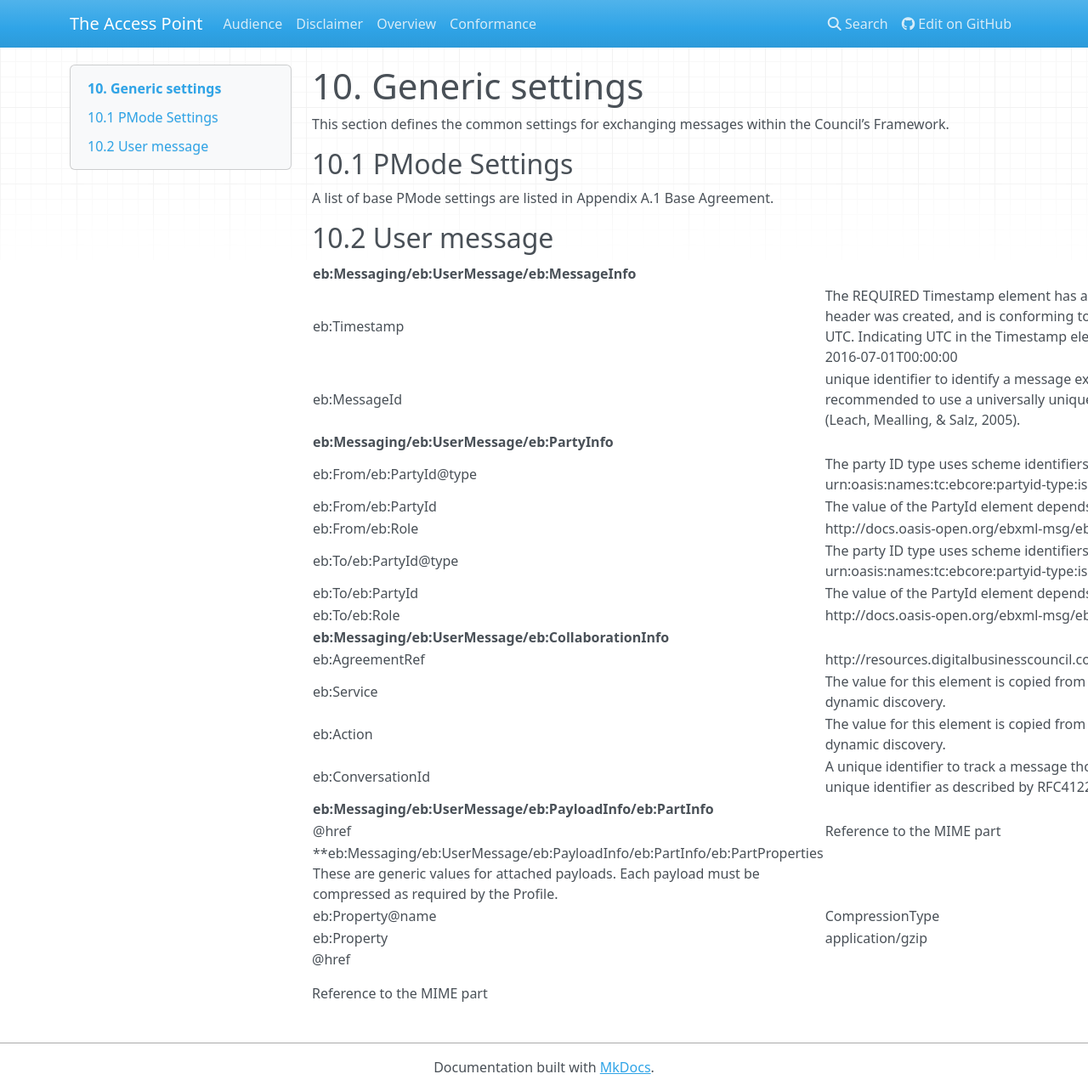
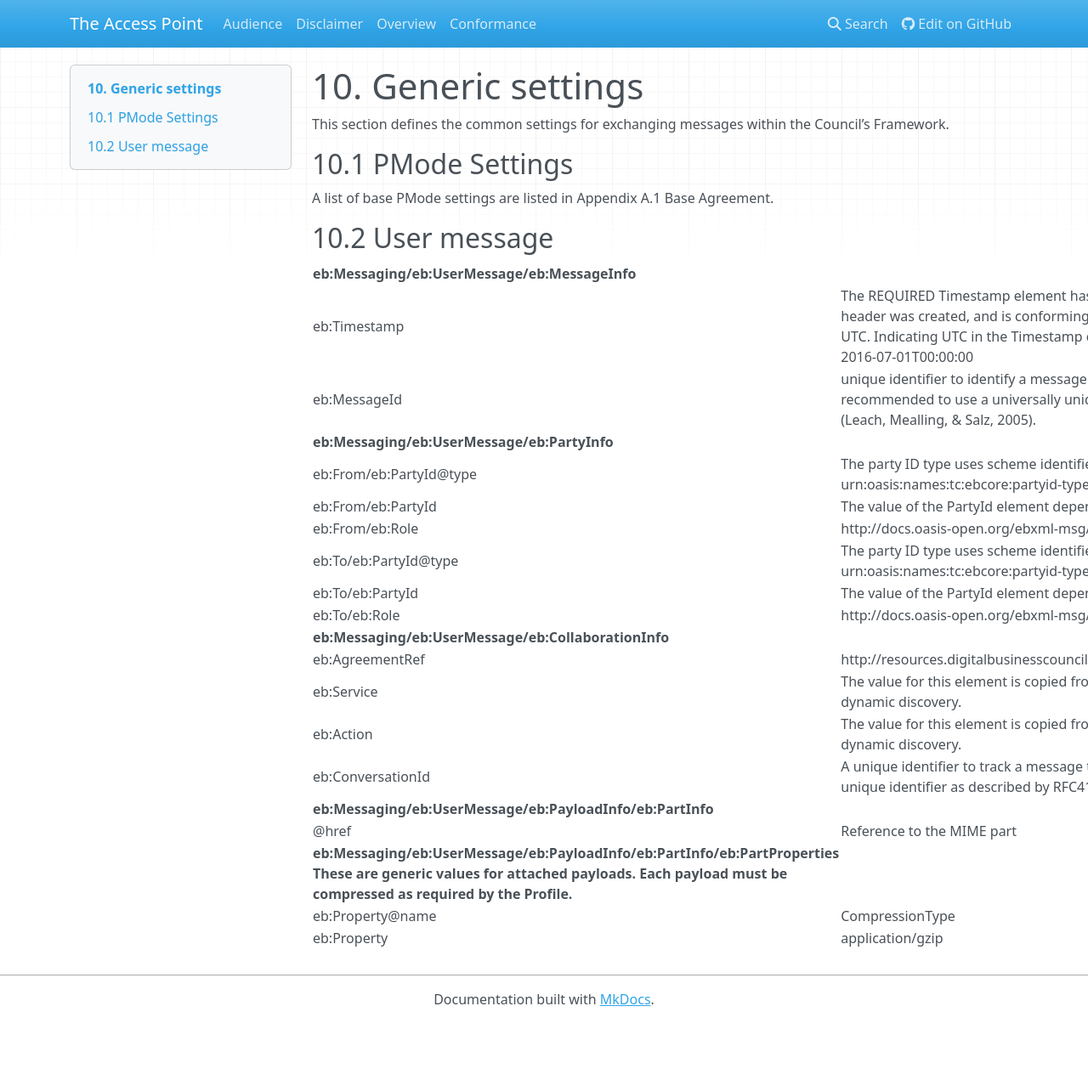
Before and after one commit to Digital-Business-Council/Access-Point, an MkDocs documentation site: the page built from docs/generic-settings.md, in a window 1280 px wide and 1284 px high. Shown: the whole window at 85% size. Built offline with MkDocs 1.6.1, drawn with Linux system fonts in a browser that asks for light colours; nearby versions of some CDN libraries; old or Windows-style settings are respelled for this version of MkDocs.

Commit message:
Update generic-settings.md

```diff
--- a/docs/generic-settings.md
+++ b/docs/generic-settings.md
@@ -28,14 +28,6 @@ eb:Action | The value for this element is copied from the Digital Capability Pub
 eb:ConversationId | A unique identifier to track a message though the system. This value MUST be a universally unique identifier as described by RFC4122 (Leach, Mealling, & Salz, 2005). |
 **eb:Messaging/eb:UserMessage/eb:PayloadInfo/eb:PartInfo** |
 @href |Reference to the MIME part |
-**eb:Messaging/eb:UserMessage/eb:PayloadInfo/eb:PartInfo/eb:PartProperties These are generic values for attached payloads. Each payload must be compressed as required by the Profile. |
+**eb:Messaging/eb:UserMessage/eb:PayloadInfo/eb:PartInfo/eb:PartProperties                                                           These are generic values for attached payloads. Each payload must be compressed as required by the Profile.**|
 eb:Property@name | CompressionType |
 eb:Property | application/gzip |
-
-
-
-
-
-@href
-
-Reference to the MIME part
```
